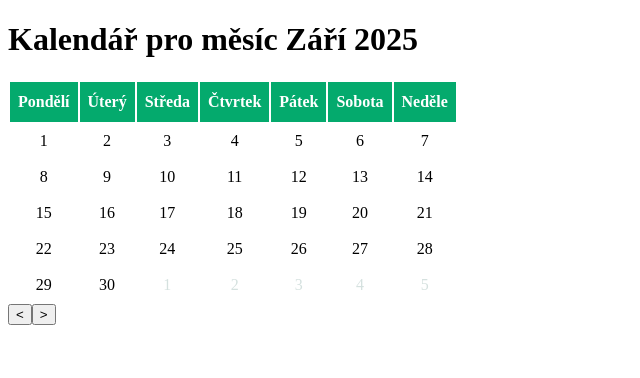
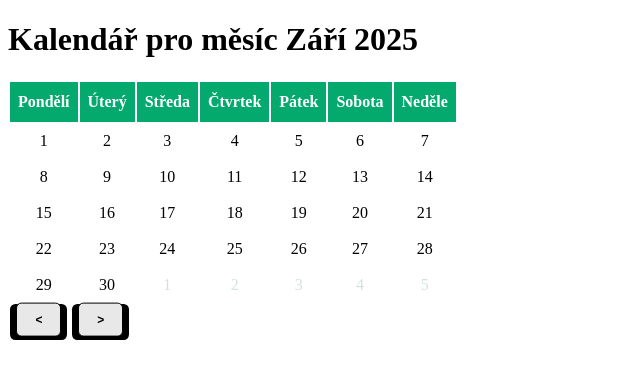
Before and after one commit to jakflo/calendar_react, a React (Vite) app: page / in a window 1280 px wide. Shown: the top 378 px of the page, without its empty margins (0-640 px from the left). Built offline with nearby package versions, Linux system fonts and the light colour scheme.

Commit message:
css pro tlacitka

```diff
--- a/src/Calendar.tsx
+++ b/src/Calendar.tsx
@@ -5,6 +5,7 @@ import CellIsMarked from './CellIsMarked';
 import getMonthName from './getMonthName';
 import dayNames from './dayNames';
 import './calendar.css';
+import './niceButton.css';
 import type { ChangeFocusEventType, MarkedCellChangedEventType } from './EventTypes';
 
 interface CalendarProps {
@@ -117,8 +118,8 @@ function Calendar(props: CalendarProps) {
             </tbody>
         </table>
         <div id="calendar-buttons">
-            <button type="button" onClick={prevMonth}>&lt;</button>
-            <button type="button" onClick={nextMonth}>&gt;</button>
+            <button type="button" className="nice_button" onClick={prevMonth}><span className="nice_button_top"> &lt; </span></button>
+            <button type="button" className="nice_button" onClick={nextMonth}><span className="nice_button_top"> &gt; </span></button>
         </div>
         </>
     );
--- a/src/calendar.css
+++ b/src/calendar.css
@@ -9,10 +9,12 @@ tr#calendar-table-head th {
 td.calendar-week-cell {
     text-align: center;
     padding: 8px;
+    cursor: pointer;
 }
 
 td.calendar-week-cell.inactive {
     color: #d5e1df;
+    cursor: not-allowed;
 }
 
 td.calendar-week-cell:hover {
--- /dev/null
+++ b/src/niceButton.css
@@ -0,0 +1,37 @@
+/* From Uiverse.io by Voxybuns */
+button.nice_button {
+  /* Variables */
+  --button_radius: 0.45em;
+  --button_color: #e8e8e8;
+  --button_outline_color: #000000;
+  font-size: 12px;
+  font-weight: bold;
+  border: none;
+  cursor: pointer;
+  border-radius: var(--button_radius);
+  background: var(--button_outline_color);
+  margin-right: 0.2em;
+  margin-left: 0.2em;
+}
+
+.nice_button_top {
+  display: block;
+  box-sizing: border-box;
+  border: 1px solid var(--button_outline_color);
+  border-radius: var(--button_radius);
+  padding: 0.75em 1.5em;
+  background: var(--button_color);
+  color: var(--button_outline_color);
+  transform: translateY(-0.2em);
+  transition: transform 0.1s ease;
+}
+
+button.nice_button:hover .nice_button_top {
+  /* Pull the button upwards when hovered */
+  transform: translateY(-0.33em);
+}
+
+button.nice_button:active .button_top {
+  /* Push the button downwards when pressed */
+  transform: translateY(0);
+}
```
